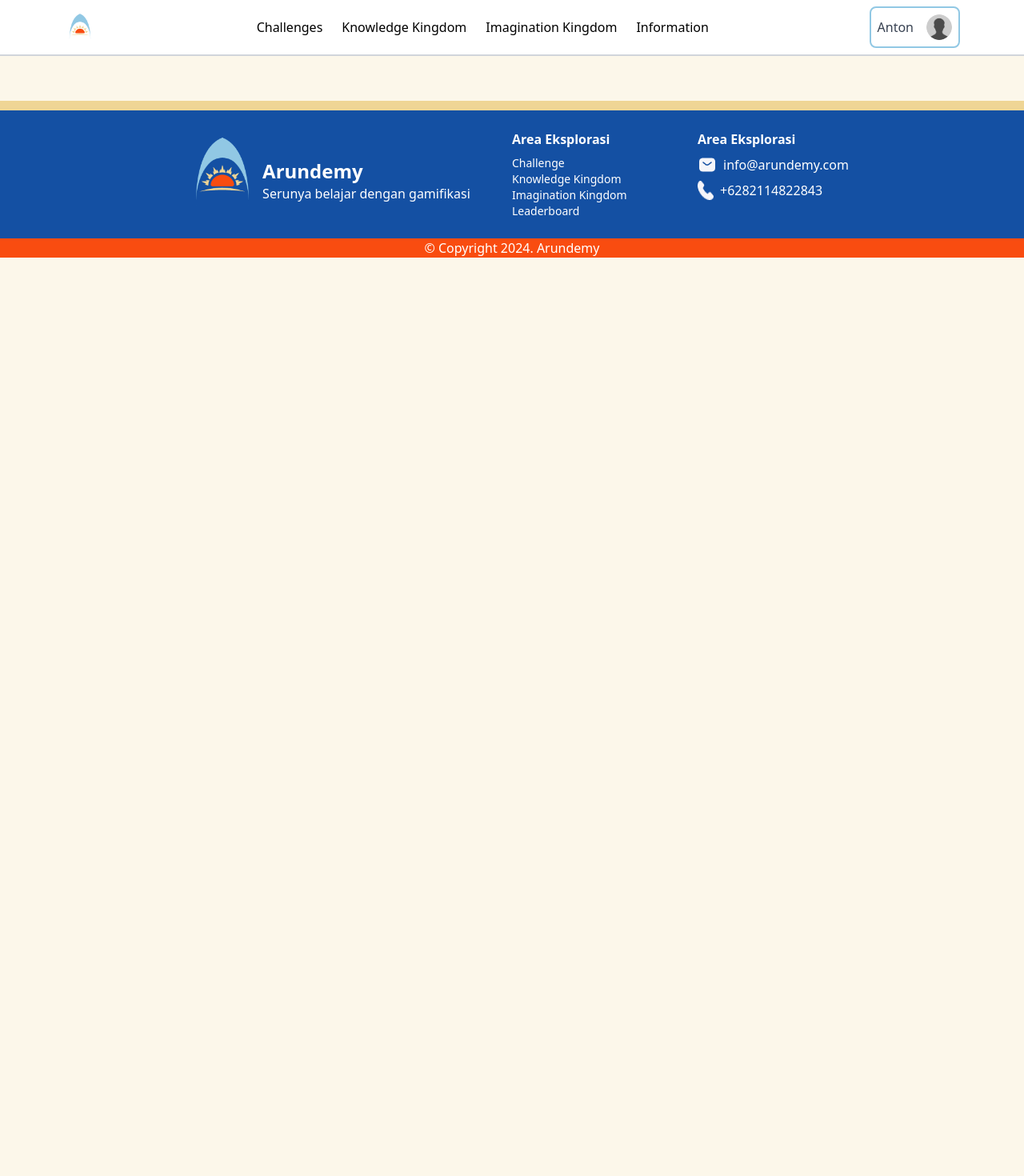
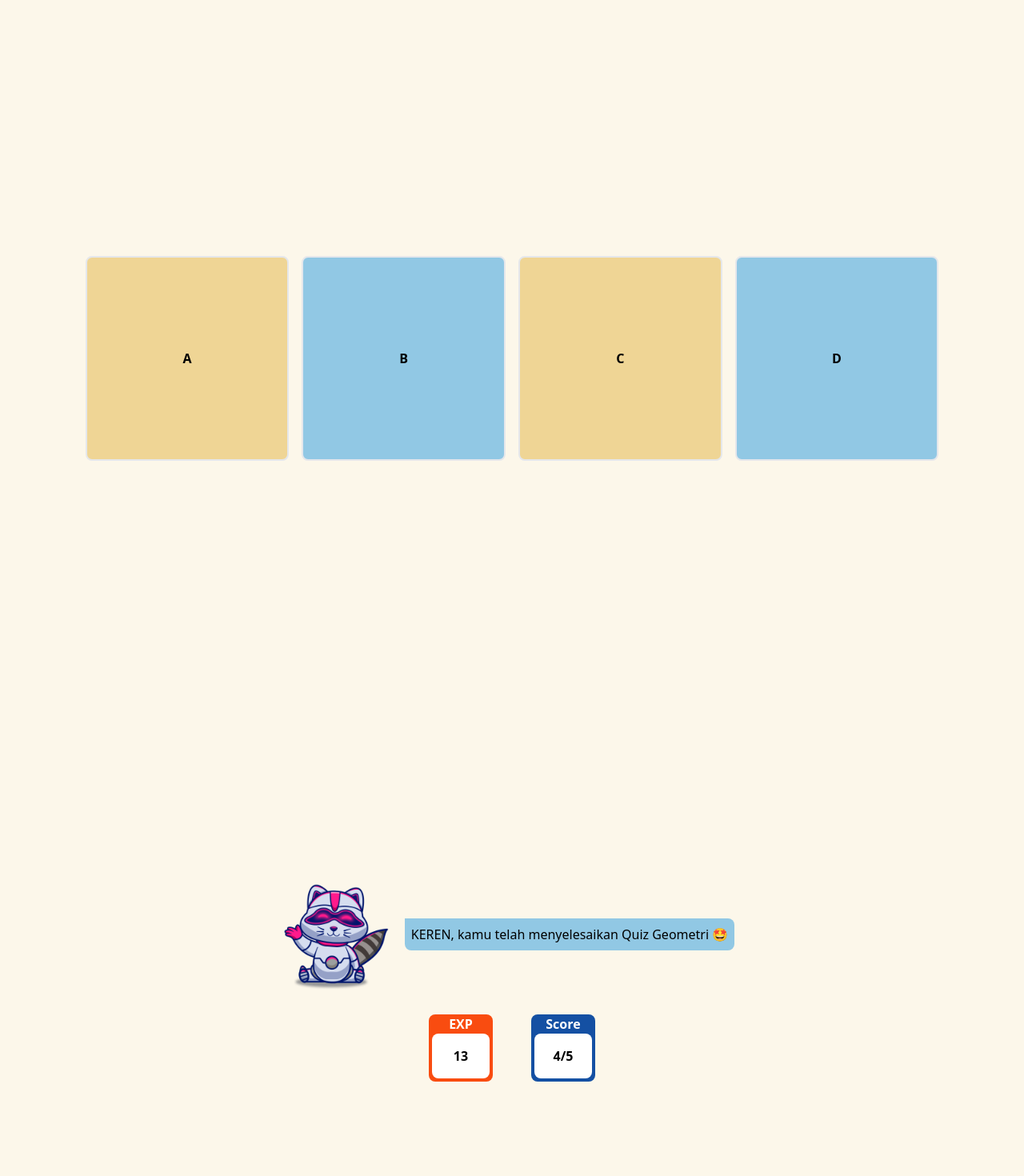
Before and after one commit to prinsereen/fe_arunica, a React (Vite) app: page /quiz in a window 1280 px wide. Shown: the top 1470 px of the page at 80% size. Before the commit the page ends 800 px from the top, so only its background shows below. Built offline with nearby package versions, Linux system fonts and the light colour scheme; no server answers; sample sign-in values are in the browser's storage.

Commit message:
[ADD] Quiz Components

```diff
--- a/src/components/BankCard.jsx
+++ b/src/components/BankCard.jsx
@@ -1,13 +1,14 @@
 import IpaFotosintesis from "../assets/KnowledgeKingdom/IPAFotosintesis.png";
 import ImageCard from "./ImageCard";
-import Kalor from "../assets/KnowledgeKingdom/Kalor.png";
 import KingdomAnimalia from "../assets/KnowledgeKingdom/KingdomAnimalia.png"
+import BangunDatar from "../assets/Challenges/BangunDatar.png";
+
 
 function BankCard () {
 
     const dataBank = {
-        imageSrc: [Kalor, IpaFotosintesis, KingdomAnimalia],
-        title: ["Kalor", "Fotosintesis", "Kingdom Animalia"],
+        imageSrc: [BangunDatar, IpaFotosintesis, KingdomAnimalia],
+        title: ["Bangun Datar", "Fotosintesis", "Kingdom Animalia"],
         description: ["10 pilihan ganda, 10 isian singkat", "10 pilihan ganda, 10 isian singkat", "10 pilihan ganda, 10 isian singkat"],
         deadline: ["15 Oktober 2023", "15 Oktober 2023", "15 Oktober 2023"],
     }
--- /dev/null
+++ b/src/components/Confirmation.jsx
@@ -0,0 +1,20 @@
+import maskot from "../assets/StudentAuth/maskot.png";
+
+const Confirmation = () => {
+    return (
+        <div className="flex justify-center items-center min-h-screen">
+            <div>
+                <div className="mt-12 mx-auto flex justify-center items-center">
+                    <img className="w-36" src={maskot} alt="maskot" />
+                    <p className="mx-4 p-2 rounded-b-lg rounded-r-lg bg-[#91C8E4]">Apakah kamu sudah siap mengerjakan Quiz?</p>
+                </div>
+                <div className="mx-auto flex justify-center mt-7 items-center space-x-12">
+                    <button className="bg-red-500 py-1 px-4 font-bold rounded-lg text-white">Belum Siap</button>
+                    <button className="bg-green-600 py-1 px-4 font-bold rounded-lg text-white">Sudah Siap</button>
+                </div>
+            </div>
+        </div>
+    );
+}
+
+export default Confirmation;
--- a/src/components/JawabanComponents.jsx
+++ b/src/components/JawabanComponents.jsx
@@ -1,10 +1,41 @@
+import PropTypes from 'prop-types';
 
-const JawabanComponents = () => {
+const JawabanComponents = ({soal, pilihanA, pilihanB, pilihanC, pilihanD}) => {
     return (
-        <div>
-
+        <div className="min-h-screen flex flex-col justify-center items-center">
+            <div className="flex flex-col justify-center items-center">
+                <div className=" p-4 mb-8 text-center">
+                    <p className='text-2xl'>{soal}</p>
+                </div>
+            </div>
+            <div className="grid h-64 grid-cols-2 mt-8 w-5/6 md:grid-cols-4 gap-4 mx-auto">
+                <button className="bg-[#EFD595] hover:bg-[#F94C10] rounded-lg border-2 p-4 text-center flex flex-col items-center justify-center">
+                    <h1 className='font-bold'>A</h1>
+                    <h2 className="">{pilihanA}</h2>
+                </button>
+                <button className="bg-[#91C8E4] hover:bg-[#1450A3] rounded-lg border-2 p-4 text-center flex flex-col items-center justify-center">
+                    <h1 className='font-bold'>B</h1>
+                    <h2>{pilihanB}</h2>
+                </button>
+                <button className="bg-[#EFD595] hover:bg-[#F94C10] rounded-lg border-2 p-4 text-center flex flex-col items-center justify-center">
+                    <h1 className='font-bold'>C</h1>
+                    <h2>{pilihanC}</h2>
+                </button>
+                <button className="bg-[#91C8E4] hover:bg-[#1450A3] rounded-lg border-2 p-4 text-center flex flex-col items-center justify-center">
+                    <h1 className='font-bold'>D</h1>
+                    <h2>{pilihanD}</h2>
+                </button>
+            </div>
         </div>
     );
 }
 
+JawabanComponents.propTypes = {
+    soal: PropTypes.string.isRequired,
+    pilihanA: PropTypes.string.isRequired,
+    pilihanB: PropTypes.string.isRequired,
+    pilihanC: PropTypes.string.isRequired,
+    pilihanD: PropTypes.string.isRequired,
+};
+
 export default JawabanComponents;
--- a/src/components/ReadCard.jsx
+++ b/src/components/ReadCard.jsx
@@ -6,8 +6,8 @@ import ImageCard from "./ImageCard";
 function ReadCard () {
 
     const dataRead = {
-        imageSrc: [Matematika, IpaFotosintesis, Ips],
-        title: ["Matematika", "IPA", "IPS"],
+        imageSrc: [Ips, IpaFotosintesis, Matematika],
+        title: ["IPS", "IPA", "Matematika"],
         deadline: ["15 Oktober 2023", "15 Oktober 2023", "15 Oktober 2023"],
     }
 
--- /dev/null
+++ b/src/components/ResponseJawaban.jsx
@@ -0,0 +1,18 @@
+import PropTypes from "prop-types";
+import Benar from "../assets/ResponseJawaban/Benar.png";
+import Salah from "../assets/ResponseJawaban/Salah.png";
+
+const ResponseJawaban = ({ type }) => {
+    return (
+        <div className="min-h-screen flex justify-center items-center flex-col">
+            <img className="w-48" src={type ? Benar : Salah} alt="foto" />
+            <h1 className="mt-4 text-xl font-bold">{type ? "Benar" : "Salah"}</h1>
+        </div>
+    );
+}
+
+ResponseJawaban.propTypes = {
+    type: PropTypes.bool.isRequired
+};
+
+export default ResponseJawaban;
--- /dev/null
+++ b/src/components/ResultJawabanQuiz.jsx
@@ -0,0 +1,27 @@
+import maskot from "../assets/StudentAuth/maskot.png";
+
+
+const ResultJawabanQuiz = () => {
+    return (
+        <div className="flex justify-center items-center min-h-screen">
+            <div>
+                <div className="mt-12 mx-auto flex justify-center items-center">
+                    <img className="w-36" src={maskot} alt="maskot" />
+                    <p className="mx-4 p-2 rounded-b-lg rounded-r-lg bg-[#91C8E4]">KEREN, kamu telah menyelesaikan Quiz Geometri 🤩</p>
+                </div>
+                <div className="mx-auto flex justify-center mt-7 items-center space-x-12">
+                   <div className="rounded-lg px-1 pb-1 w-20 bg-[#F94C10]">
+                    <h1 className="text-white text-center font-bold">EXP</h1>
+                    <h1 className="p-4 bg-white font-bold text-center rounded-lg">13</h1>
+                   </div>
+                   <div className="rounded-lg px-1 pb-1 w-20 bg-[#1450A3]">
+                    <h1 className="text-white text-center font-bold">Score</h1>
+                    <h1 className="p-4 bg-white font-bold text-center rounded-lg">4/5</h1>
+                   </div>
+                </div>
+            </div>
+        </div>
+    );
+}
+
+export default ResultJawabanQuiz;
--- a/src/pages/Jawaban.jsx
+++ b/src/pages/Jawaban.jsx
@@ -1,14 +1,17 @@
-import Footer from "../components/Footer";
 import JawabanComponents from "../components/JawabanComponents";
-import Navbar from "../components/Navbar";
+import Confirmation from "../components/Confirmation";
+import ResponseJawaban from "../components/ResponseJawaban";
+import ResultJawabanQuiz from "../components/ResultJawabanQuiz";
 
 
 const Jawaban = () => {
+
     return (
         <div>
-            <Navbar/>
             <JawabanComponents/>
-            <Footer/>
+            <ResultJawabanQuiz/>
+            <ResponseJawaban type={true}/>
+            <Confirmation/>
         </div>
     );
 }
```
Also changed, not shown: src/assets/ResponseJawaban/Benar.png (added), src/assets/ResponseJawaban/Salah.png (added).
